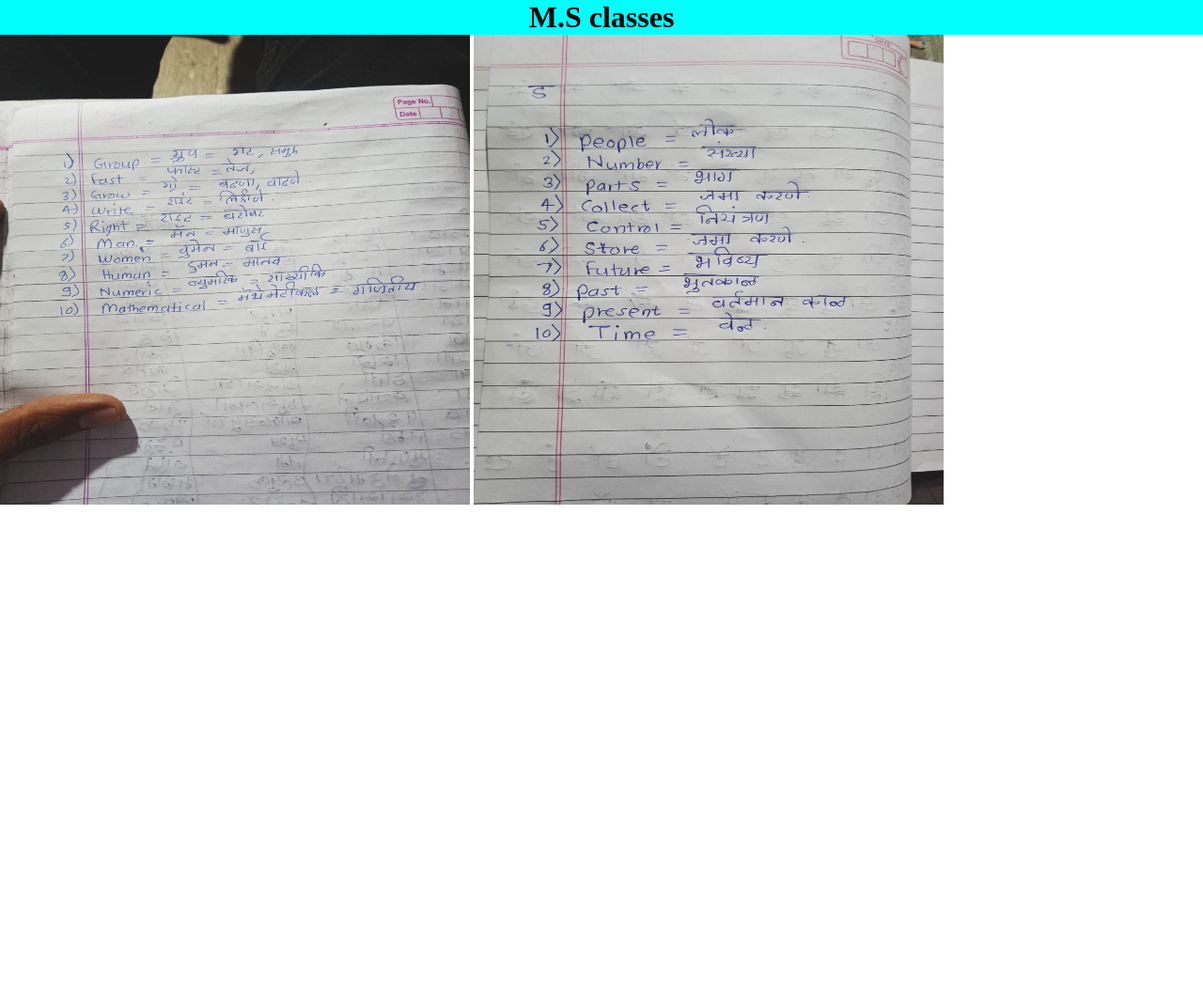
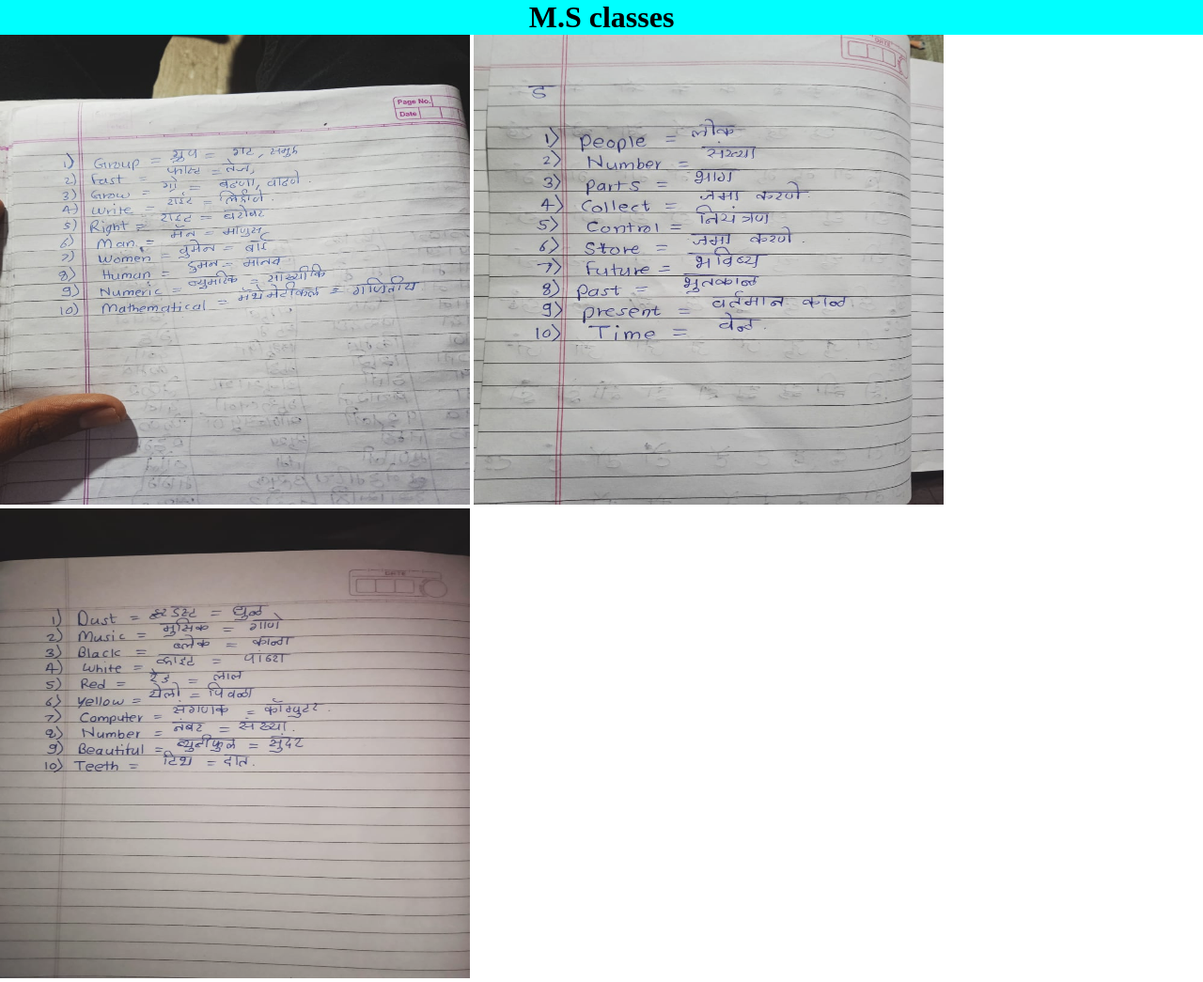
Before and after one commit to MSclasses/wordings, a plain HTML site: page index.html in a window 1280 px wide. Shown: the whole page at 94% size. Before the commit the page ends 800 px from the top, so only its background shows below. Drawn offline with Linux system fonts and the light colour scheme.

Commit message:
Update index.html

```diff
--- a/index.html
+++ b/index.html
@@ -28,6 +28,8 @@
     <h1>M.S classes</h1>
     <img src="WhatsApp Image 2023-11-07 at 17.37.36_71b9ea44.jpg" alt="Image not found" width="500" height="500" >
     <img src="word-2.jpg" alt="Image not found" width="500" height="500">
+    <img src="dust.jpg" alt="Image not found" width="500" height="500">
+
 
 </body>
 </html>
```
